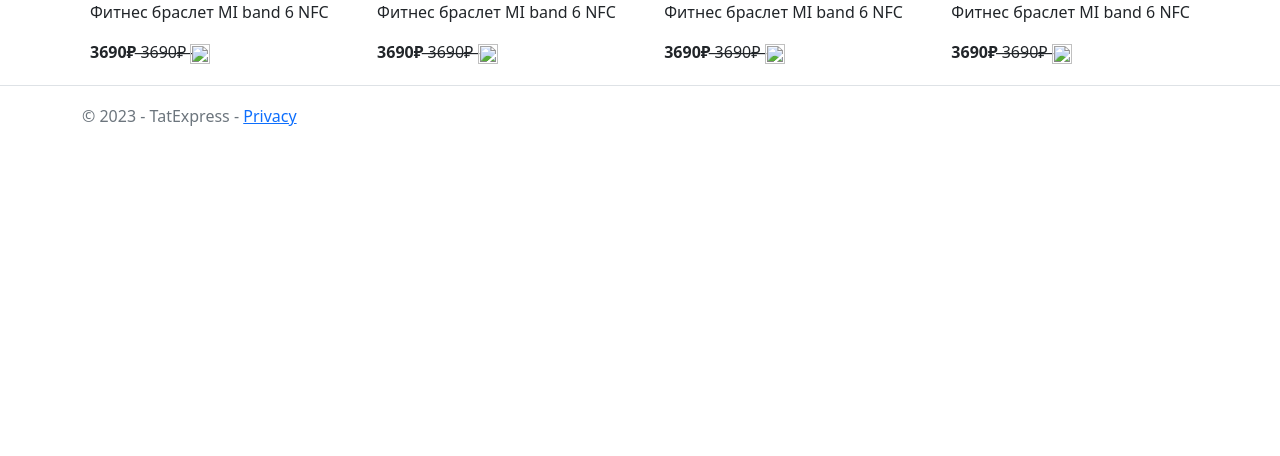
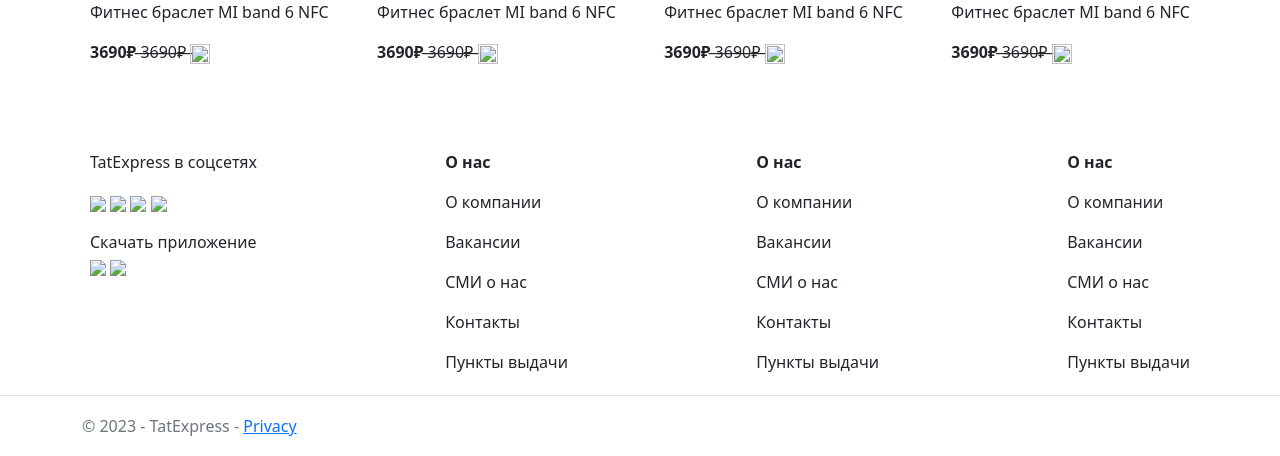
Before and after one commit to neiro11/TatExpressWeb, an ASP.NET Core app: page / in a window 1280 px wide. Shown: the part 1484-1940 px from the top of the page. Before the commit the page ends 1610 px from the top, so only its background shows below. Run offline with ASP.NET Core 8, Linux system fonts and the light colour scheme; style sheets or scripts are compiled from the project's sources.

Commit message:
Telo+podval

```diff
--- a/Pages/Index.cshtml
+++ b/Pages/Index.cshtml
@@ -167,6 +167,47 @@
                     <img src="https://downloader.disk.yandex.ru/preview/75bd25906fb329b649818c1f76fa3085bc5c087e8b5547d9ef4654150e96b0a1/64025ccd/VMENKhqtK7Gk50yZSpqzbtwKN7eFhuTFkcK9WnARu3N8KMNaY6V5yZekjk8uDpyljJ6P5Qp1bGJtl8-XwjsKkQ%3D%3D?uid=0&filename=buy1.png&disposition=inline&hash=&limit=0&content_type=image%2Fpng&owner_uid=0&tknv=v2&size=1898x892" width="20" height="20" />
                 </p>
             </div>
+            <div class="podval">
+                <div>
+                    <p>TatExpress в соцсетях</p>
+                    <p>
+                        <img src="https://downloader.disk.yandex.ru/preview/564bf15bea5c548df4871aa73794e69bd569b870cb85fd4bafb7ee25630d69c2/64025f54/5hiL__UHF-Doo5YatbamcbKxoVT7yxImr1AyKpowXQG9K6IxwSNzjEWhdLFzoRu-4bVc8XsRfwgA7TTvd9xUDg%3D%3D?uid=0&filename=image%201.png&disposition=inline&hash=&limit=0&content_type=image%2Fpng&owner_uid=0&tknv=v2&size=1898x892" />
+                        <img src="https://downloader.disk.yandex.ru/preview/5523150c8d2438d1e6649722c4c4a2fc0dea9d87c91de16767fc5c414105511c/64025f54/9PQfmUlLaEA2TKj5VqgXP7KxoVT7yxImr1AyKpowXQHOyFImqANUn9RkXGMTJ_fTtBiQBUZMzP457aABYmaHfA%3D%3D?uid=0&filename=image%202.png&disposition=inline&hash=&limit=0&content_type=image%2Fpng&owner_uid=0&tknv=v2&size=1898x892" />
+                        <img src="https://downloader.disk.yandex.ru/preview/a6e8070a1acdf14c99faa1d87403a4118738b2e5bd68c3282786d6fa0e059b4f/64025f54/rRSM3EUO4kLWPY2jtx5i8rKxoVT7yxImr1AyKpowXQGvhYTC29MKduUuDK9nem8JQxdQuoOgq4z9el9aFfLnUA%3D%3D?uid=0&filename=image%203.png&disposition=inline&hash=&limit=0&content_type=image%2Fpng&owner_uid=0&tknv=v2&size=1898x892" />
+                        <img src="https://downloader.disk.yandex.ru/preview/08ede62deab0458a510648c25f5d3a7672ad30e2b73ca605637632f25af62e2c/64025f54/xfYad-HrofCuNBp7W3Jb9LKxoVT7yxImr1AyKpowXQGV-FbezWG1DOAldCXogcJJAz4W9ndCo-Vg1nxMhw2vcw%3D%3D?uid=0&filename=image%204.png&disposition=inline&hash=&limit=0&content_type=image%2Fpng&owner_uid=0&tknv=v2&size=1898x892" />
+                    </p>
+                    <p>
+                        Скачать приложение
+                        <br /><img src="https://downloader.disk.yandex.ru/preview/dd57939739798a9ff985b59596fb04a78f192b4a3e1e9e37ae9c77c5123ef361/64025f54/YUHY386ASmPrW2T8aaqsNrKxoVT7yxImr1AyKpowXQHy_RBkcq_-zu8xeRsgLLRIjDAH-TJVTNl5BCvzypKtaw%3D%3D?uid=0&filename=image%205.png&disposition=inline&hash=&limit=0&content_type=image%2Fpng&owner_uid=0&tknv=v2&size=1898x892" width="125"/>
+                        <img src="https://downloader.disk.yandex.ru/preview/2da09dc551915cd38ded5135e872d1e77bbd3b20de4c4dedde86e012e2182244/64025f54/SiVx5C80gFscoEdmJWfvYLKxoVT7yxImr1AyKpowXQFvqn08mkhAo4D1JqndIJeHqExRse10Fh2sc9k0ZmZX-w%3D%3D?uid=0&filename=image%202%20%281%29.png&disposition=inline&hash=&limit=0&content_type=image%2Fpng&owner_uid=0&tknv=v2&size=1898x892" width="125" />
+                    </p>
+                </div>
+                <div>
+                    <p><strong>О нас</strong></p>
+                    <p>О компании</p>
+                    <p>Вакансии</p>
+                    <p>СМИ о нас</p>
+                    <p>Контакты</p>
+                    <p>Пункты выдачи</p>
+                </div>
+                <div>
+                    <p><strong>О нас</strong></p>
+                    <p>О компании</p>
+                    <p>Вакансии</p>
+                    <p>СМИ о нас</p>
+                    <p>Контакты</p>
+                    <p>Пункты выдачи</p>
+                </div>
+                <div>
+                    <p><strong>О нас</strong></p>
+                    <p>О компании</p>
+                    <p>Вакансии</p>
+                    <p>СМИ о нас</p>
+                    <p>Контакты</p>
+                    <p>Пункты выдачи</p>
+                </div>
+
+            </div>
         </div>
     </div>
     <script src="~/lib/jquery/dist/jquery.min.js"></script>
--- a/wwwroot/css/site.css
+++ b/wwwroot/css/site.css
@@ -106,3 +106,10 @@
     flex-wrap: wrap;
     justify-content: space-between;
 }
+.podval {
+    padding-top: 70px;
+    width: 1100px;
+    display: flex;
+    flex-wrap: wrap;
+    justify-content: space-between;
+}
```
